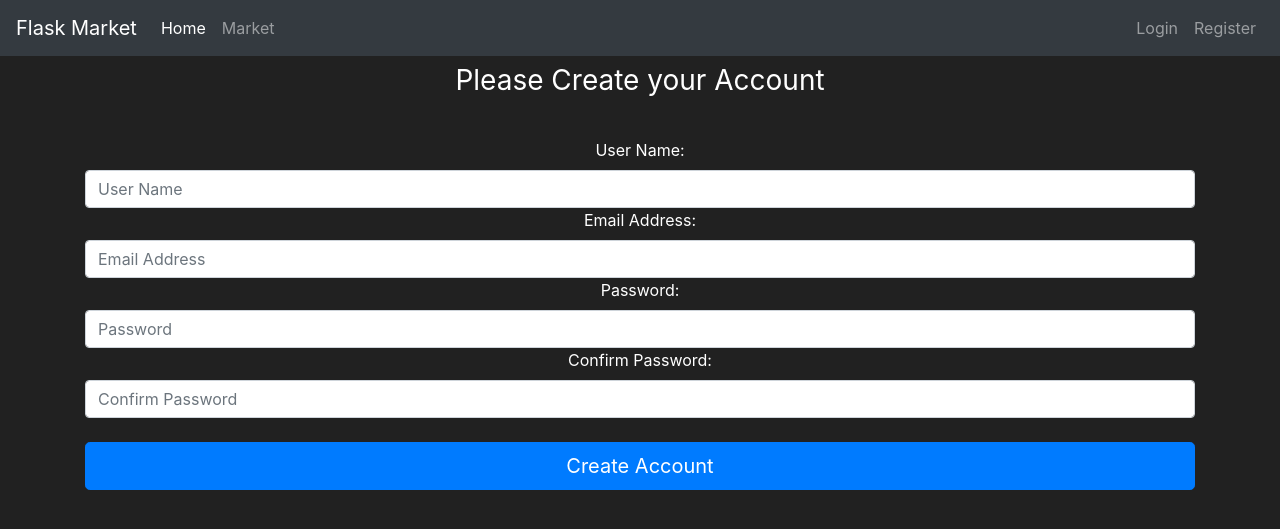
After one commit to lima-ps/Python_FlaskTutorial, a Flask app: page /register in a window 1280 px wide. The commit adds this page. Shown: the top 529 px of the page. Run offline with Flask 2, Linux system fonts and the light colour scheme; some libraries are stand-ins or nearby versions.

Commit message:
forms and validations

```diff
--- a/market/__init__.py
+++ b/market/__init__.py
@@ -4,6 +4,8 @@ from flask_sqlalchemy import SQLAlchemy
 
 app = Flask(__name__) #chama a instancia do Flask e depois faz referencia ao arquivo do python local que vc esta trabalhando,
 app.config['SQLALCHEMY_DATABASE_URI'] = 'sqlite:///market.db ' #indica onde a data base esta localizada e configurada. Por convenção 'SQLALCHEMY_DATABASE_URI' é a key e market.db é o nome que queremos pra BD.
+app.config['SECRET_KEY'] = '1fdce44bc5d958c04ccb70c8'
+
 db = SQLAlchemy(app)
 
 from market import routes
--- /dev/null
+++ b/market/forms.py
@@ -0,0 +1,24 @@
+from wsgiref.validate import validator
+from xml.dom import ValidationErr
+from flask_wtf import FlaskForm
+from wtforms import StringField, PasswordField, SubmitField
+from wtforms.validators import Length, EqualTo, Email, DataRequired, ValidationError
+from market.models import User
+
+class RegisterForm(FlaskForm):
+
+    def validate_username(self, username_to_check):   #flaskForm entende que após a palavra "validate_" apróxima palavra é o campo do formulario a ser verificado
+        user = User.query.filter_by(username=username_to_check.data).first()
+        if user:
+            raise ValidationError('Username already exist! Try a different')
+
+    def validate_email_address(self, email_address_to_check):
+        email_address = User.query.filter_by(email_address=email_address_to_check.data).first()
+        if email_address:
+            raise ValidationError('Email already exist! Try a different')
+
+    username = StringField(label='User Name:', validators=[Length(min=2, max=30), DataRequired()])
+    email_address = StringField(label='Email Address:', validators=[Email(), DataRequired()])
+    password1 = PasswordField(label='Password:', validators=[Length(min=6), DataRequired()])
+    password2 = PasswordField(label='Confirm Password:', validators=[EqualTo('password1'), DataRequired()])
+    submit = SubmitField(label='Create Account')
--- a/market/routes.py
+++ b/market/routes.py
@@ -1,6 +1,9 @@
+from unicodedata import category
 from market import app
-from flask import render_template
-from market.models import Item
+from market import db
+from flask import render_template, redirect, url_for, flash
+from market.models import Item, User
+from market.forms import RegisterForm
 
 @app.route('/')
 @app.route('/home')
@@ -21,3 +24,16 @@ def market_page():
 
     items = Item.query.all()
     return render_template('market.html', items=items )
+
+@app.route('/register', methods=['GET', 'POST'])
+def register_page():
+    form = RegisterForm()
+    if form.validate_on_submit():
+        user_to_create = User(username=form.username.data, email_address=form.email_address.data, password_hash=form.password1.data)
+        db.session.add(user_to_create)
+        db.session.commit()
+        return redirect(url_for('market_page'))
+    if form.errors != {}:  #valida se erro retornou o diccionario vazio ou algum erro
+        for err_msg in form.errors.values():
+            flash(f'Erro ao criar o user: {err_msg}', category='danger')
+    return render_template('register.html', form=form)
--- a/market/templates/base.html
+++ b/market/templates/base.html
@@ -33,18 +33,31 @@
             </ul>
             <ul class="navbar-nav">
                 <li class="nav-item">
-                    <a class="nav-link" href="#">Login</a>
+                    <a class="nav-link" href="">Login</a>
                 </li>
                 <li class="nav-item">
-                    <a class="nav-link" href="#">Register</a>
+                    <a class="nav-link" href="{{ url_for('register_page') }}">Register</a>
                 </li>
             </ul>
         </div>
     </nav>
+    <!-- Serve para mostrar mensagens de erro com categorias em todas as páginas-->
+    {% with messages = get_flashed_messages(with_categories=true) %}
+    {% if messages %}
+    {% for category, message in messages %}
+    <div class="alert alert-{{ category }}">
+        <button type="button" class="m1-2 mb-1 close" data-dismiss="alert" aria-label="Close">
+            <span aria-hidden="true">&times;</span>
+        </button>
+        {{message }}
+    </div>
+    {% endfor %}
+    {% endif %}
+    {% endwith %}
     {% block content %}
 
     {% endblock %}
-    <!-- Future Content here -->
+
 
 
 
--- /dev/null
+++ b/market/templates/register.html
@@ -0,0 +1,35 @@
+{% extends 'base.html' %}
+{% block title %}
+Register Page
+{% endblock %}
+
+{% block content %}
+
+<body class="text-center">
+    <div class="container">
+        <form method="POST" class="form-register" style="color: white;">
+            {{ form.hidden_tag() }}
+            <h1></h1>
+            <h1 class="h3 mb-3 font-weight-normal">
+                Please Create your Account
+            </h1>
+            <br>
+            {{ form.username.label() }}
+            {{ form.username(class="form-control", placeholder="User Name") }}
+
+            {{ form.email_address.label() }}
+            {{ form.email_address(class="form-control", placeholder="Email Address") }}
+
+            {{ form.password1.label() }}
+            {{ form.password1(class="form-control", placeholder="Password") }}
+
+            {{ form.password2.label() }}
+            {{ form.password2(class="form-control", placeholder="Confirm Password") }}
+            <br>
+            {{ form.submit(class="btn btn-lg btn-block btn-primary") }}
+
+        </form>
+    </div>
+</body>
+
+{% endblock %}
```
Also changed, not shown: market/models.py (+9 -0 lines), tutorial.md (+9 -0 lines), market/market.db.
